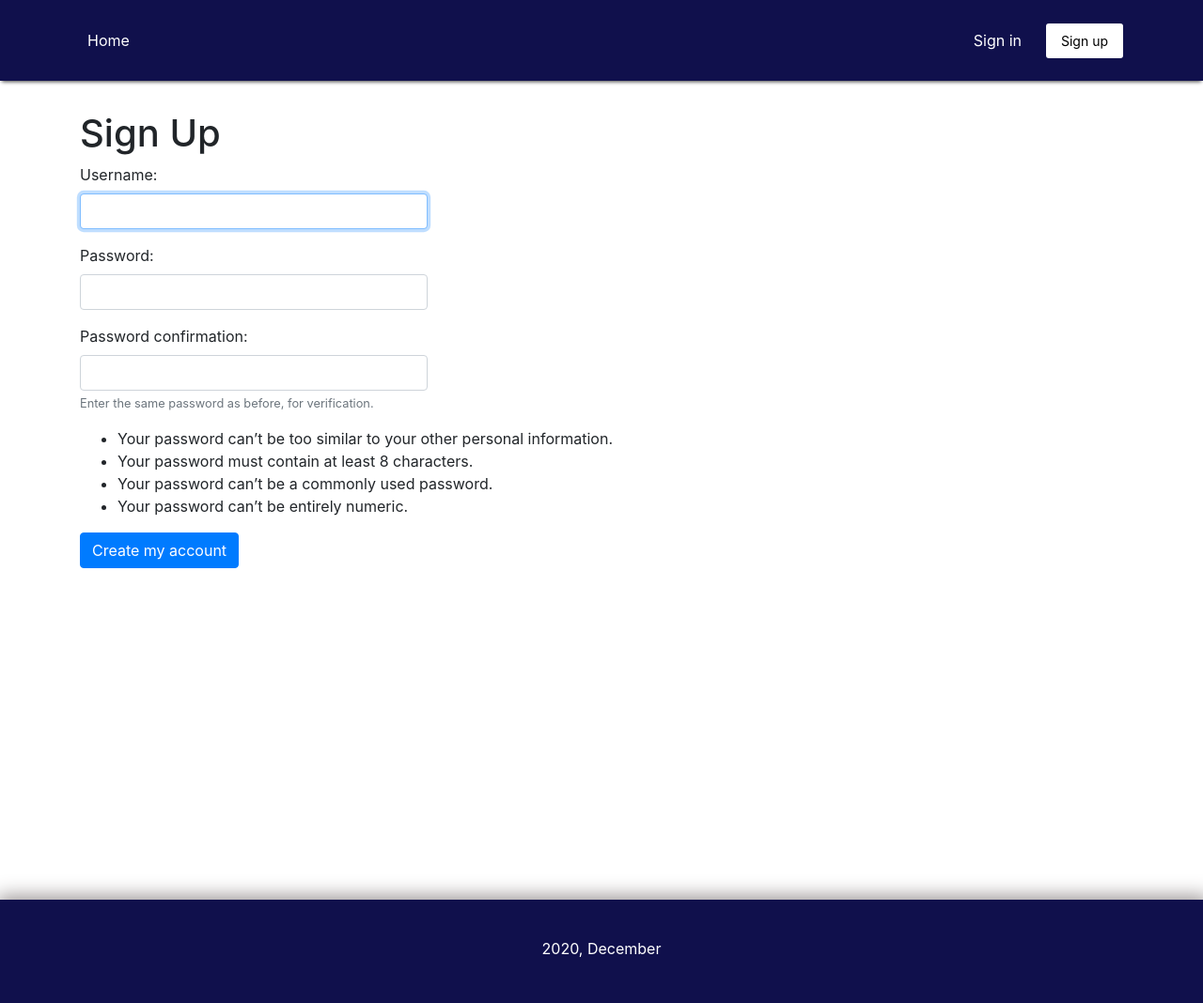
After one commit to rsh-12/remember-places, a Django app: page /accounts/registration/ in a window 1280 px wide. The commit adds this page. Shown: the whole page at 94% size. Run offline with Django 3.2, Linux system fonts and the light colour scheme; some libraries are stand-ins or nearby versions.

Commit message:
Implement simple user registration
Added controller for handling registration, url registration page itself
and some css styles

```diff
--- a/memories/urls.py
+++ b/memories/urls.py
@@ -4,6 +4,8 @@ from django.contrib.auth import views as auth_views
 
 from . import views
 from django.views.generic import TemplateView
+
+from .views import UserRegistrationView
 
 app_name = 'memories'
 
@@ -15,5 +17,6 @@ urlpatterns = [
     path('map/', views.PlaceCreateView.as_view(), name='map'),
     path('delete/<int:pk>/', views.PlaceDeleteView.as_view(), name='delete'),
     path('update/<int:pk>/', views.PlaceUpdateView.as_view(), name='update'),
-    path('accounts/login/', LoginView.as_view(), name='login')
+    path('accounts/login/', LoginView.as_view(), name='login'),
+    path('accounts/registration/', UserRegistrationView.as_view(), name='registration'),
 ]
--- a/memories/views.py
+++ b/memories/views.py
@@ -1,3 +1,4 @@
+from django.contrib.auth import authenticate, login
 from django.contrib.auth.mixins import LoginRequiredMixin
 from django.contrib.auth.models import User
 from django.urls import reverse_lazy
@@ -5,6 +6,7 @@ from django.views.generic import ListView, DetailView, DeleteView, CreateView, U
 
 from .forms import PlaceModelForm, PlaceUpdateModelForm
 from .models import Place
+from django.contrib.auth.forms import UserCreationForm
 
 
 # get all places
@@ -52,3 +54,18 @@ class PlaceUpdateView(LoginRequiredMixin, UpdateView):
     form_class = PlaceUpdateModelForm
     template_name = 'memories/update-form.html'
     success_url = reverse_lazy('memories:memories')
+
+
+# user registration
+class UserRegistrationView(CreateView):
+    template_name = 'registration/registration.html'
+    form_class = UserCreationForm
+    success_url = reverse_lazy('memories:memories')
+
+    def form_valid(self, form):
+        result = super(UserRegistrationView, self).form_valid(form)
+        cd = form.cleaned_data
+        user = authenticate(username=cd['username'],
+                            password=cd['password1'])
+        login(self.request, user)
+        return result
--- a/templates/parts/header.html
+++ b/templates/parts/header.html
@@ -39,8 +39,12 @@
                     <a class="nav-link header-links" href="{% url 'memories:logout' %}">Sign out</a>
                 </span>
         {% else %}
+            <span class=" header-span mob-link-right">
+            <a class="nav-link header-links" href="{% url 'memories:login' %}">Sign in</a>
+            </span>
+
             <span class="logout-button header-span mob-link-right">
-            <a class="nav-link header-links" href="{% url 'memories:login' %}">Sign in</a>
+            <a class="nav-link header-links" href="{% url 'memories:registration' %}">Sign up</a>
             </span>
         {% endif %}
         <div class="push"></div>
--- /dev/null
+++ b/templates/registration/registration.html
@@ -0,0 +1,53 @@
+{% extends 'base.html' %}
+
+{% block title %}
+    Registration
+{% endblock %}
+
+{% block content %}
+    <h1>Sign Up</h1>
+
+    <div>
+        <form action="" method="post">
+            {% csrf_token %}
+
+            <div class="form-group">
+                <label for="id_username">Username:</label>
+                <input class="form-control col-md-4" type="text" name="username" maxlength="150"
+                       autocapitalize="none" autocomplete="username"
+                       autofocus
+                       required id="id_username">
+            </div>
+
+            <div class="form-group">
+                <label for="id_password1">Password:</label>
+                <input class="form-control col-md-4" type="password" name="password1"
+                       autocomplete="new-password" required
+                       id="id_password1">
+            </div>
+
+            <div class="form-group">
+                <label for="id_password2">Password confirmation:</label>
+                <input class="form-control col-md-4" type="password" name="password2"
+                       autocomplete="new-password" required
+                       id="id_password2">
+                <small class="form-text text-muted">Enter the same password
+                    as before, for
+                    verification.</small>
+            </div>
+
+            <div>
+                <ul class="password-info">
+                    <li>Your password can’t be too similar to your other personal information.</li>
+                    <li>Your password must contain at least 8 characters.</li>
+                    <li>Your password can’t be a commonly used password.</li>
+                    <li>Your password can’t be entirely numeric.</li>
+                </ul>
+            </div>
+
+
+            <input class="btn btn-primary" type="submit" value="Create my account">
+
+        </form>
+    </div>
+{% endblock %}
```
